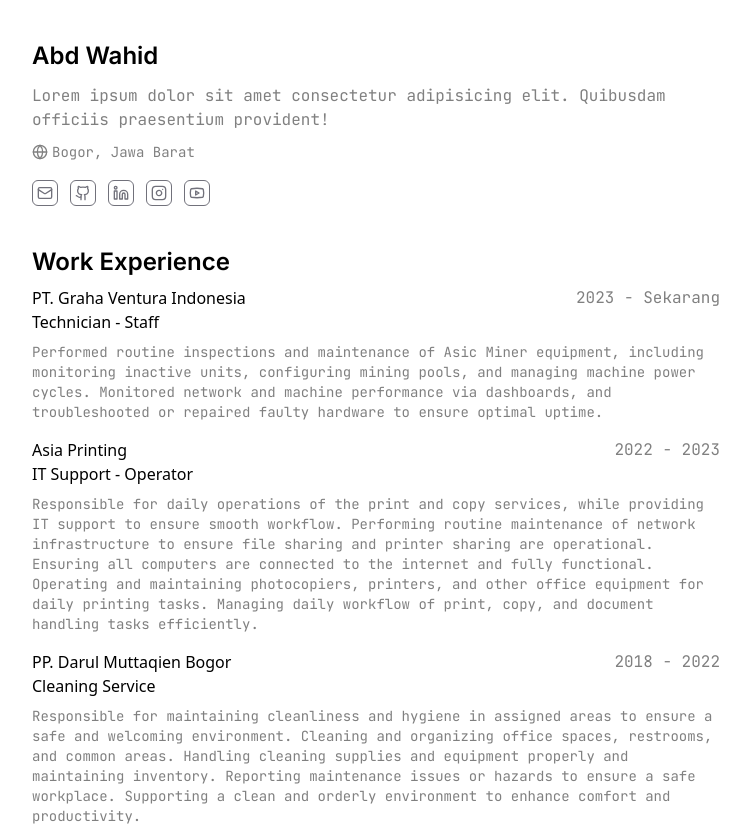
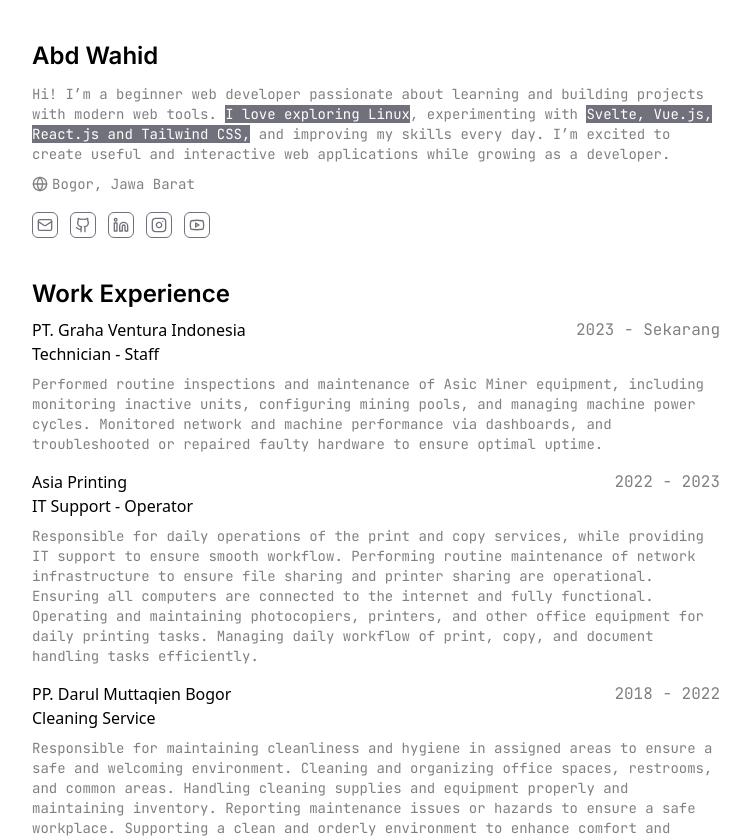
Before and after one commit to nxabd/abdwhd-cv, a Svelte app: page / in a window 1280 px wide. Shown: the top 838 px of the page, without its empty margins (264-1014 px from the left). Built offline with nearby package versions, Linux system fonts and the light colour scheme.

Commit message:
add description aboutme

```diff
--- a/src/components/About.svelte
+++ b/src/components/About.svelte
@@ -5,7 +5,11 @@
 
 <section class=" mt-10">
     <h1 class="font-semibold text-2xl">Abd Wahid</h1>
-    <p class="text-zinc-600 mt-3">Lorem ipsum dolor sit amet consectetur adipisicing elit. Quibusdam officiis praesentium provident!</p>
+    <p class="text-zinc-600 mt-3 text-sm">
+    Hi! I’m a beginner web developer passionate about learning and building projects with modern web tools. <span class="bg-zinc-500 text-white">I love exploring Linux</span>, experimenting with <span class="bg-zinc-500 text-white">Svelte, Vue.js, React.js and Tailwind CSS,</span> and improving my skills every day. I’m excited to create useful and interactive web applications while growing as a developer.
+
+    </p>
+    <!-- <p class="text-zinc-600 text-sm mt-2">Hi! I’m a beginner web developer who loves Linux, learning new web tools, and building small projects with Svelte, Vue.js, React.js and Tailwind CSS.</p> -->
     <div class="mt-2">
         <p class="text-sm"><span class="flex gap-1 items-center"><Globe class="w-4"/>Bogor, Jawa Barat</span></p>
     </div>
```
